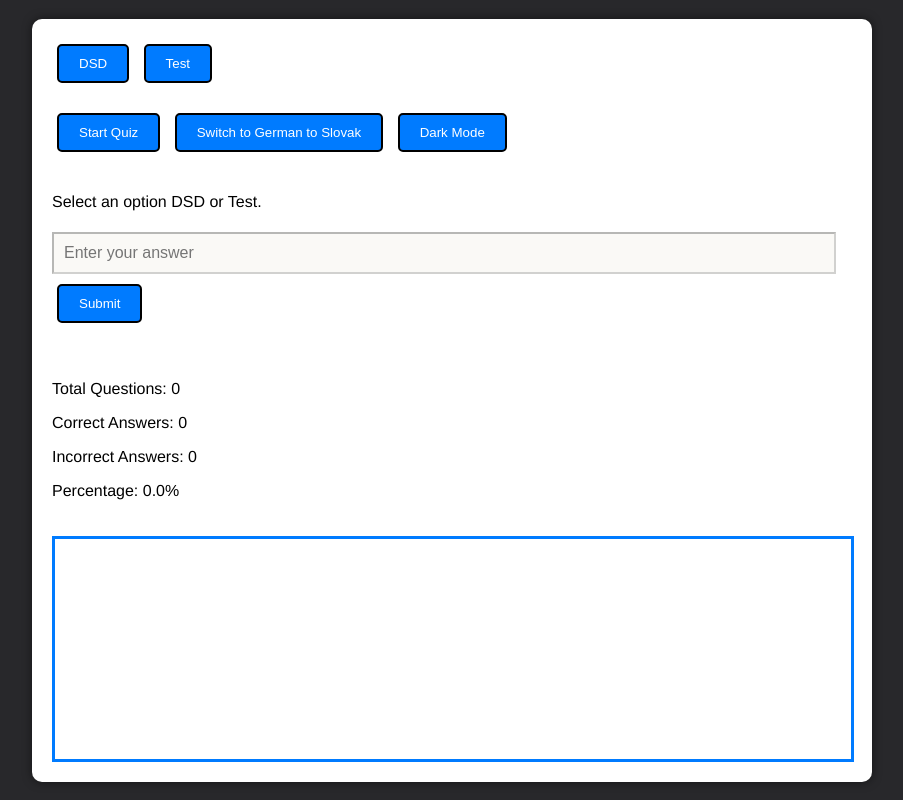
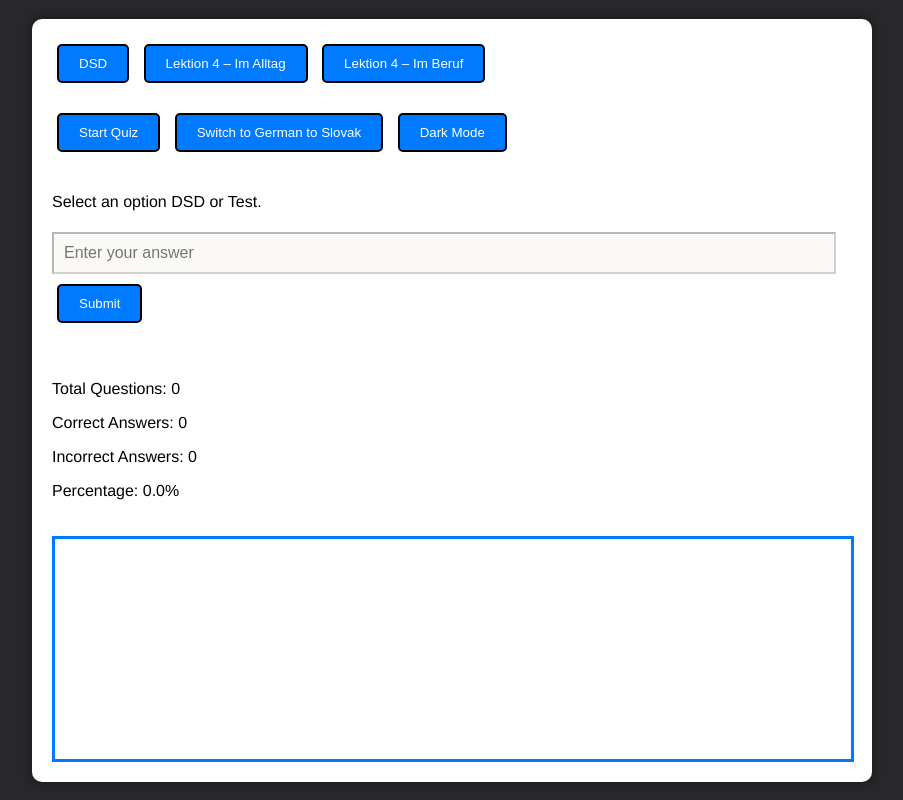
Before and after one commit to tpribula/dualnet, a website: page src/index.html in a window 1280 px wide. Shown: the whole page, without its empty margins (188-1091 px from the left). Drawn offline with Linux system fonts and the light colour scheme.

Commit message:
Update index.html

```diff
--- a/src/index.html
+++ b/src/index.html
@@ -10,7 +10,8 @@
     <div id="quiz-container">
         <div id="file-selection">
             <button id="file1-button">DSD</button>
-            <button id="file2-button">Test</button>
+            <button id="file2-button">Lektion 4 – Im Alltag</button>
+            <button id="file3-button">Lektion 4 – Im Beruf</button>
         </div>
         <div id="quiz-controls">
             <button id="start-button" disabled>Start Quiz</button>
@@ -33,6 +34,6 @@
             <div id="asked-text"></div>
         </div>
     </div>
-    <script src="quiz.js"></script>
+    <script src="quiz_errors.js"></script>
 </body>
 </html>
```
